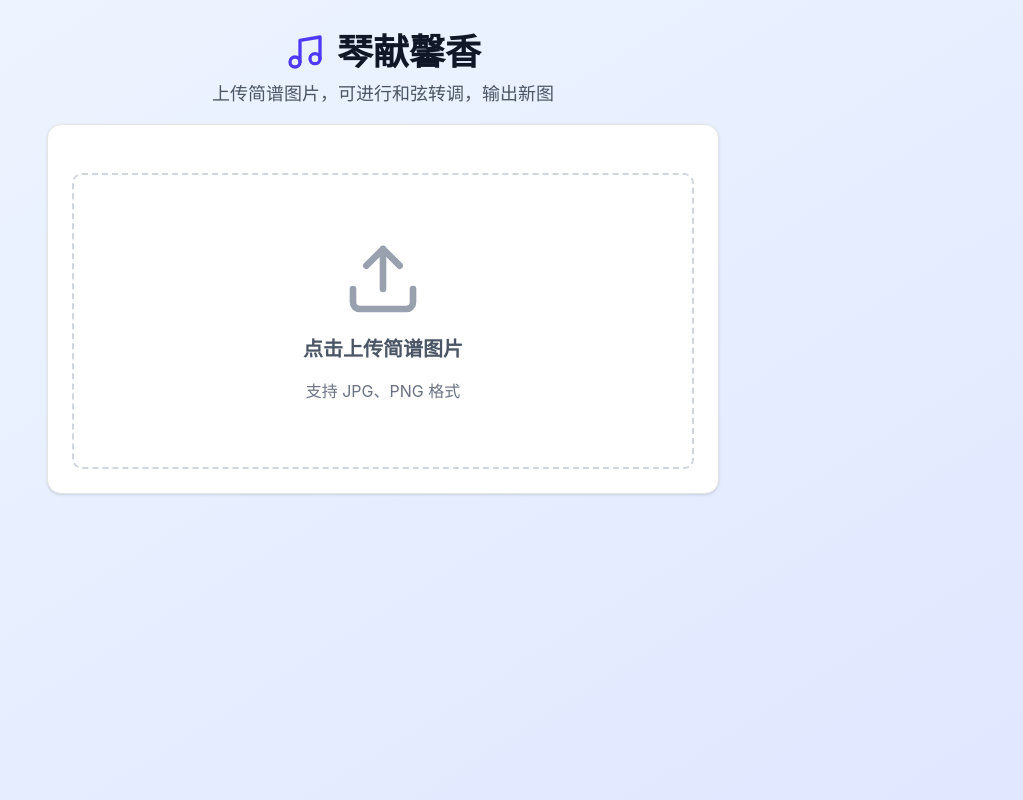
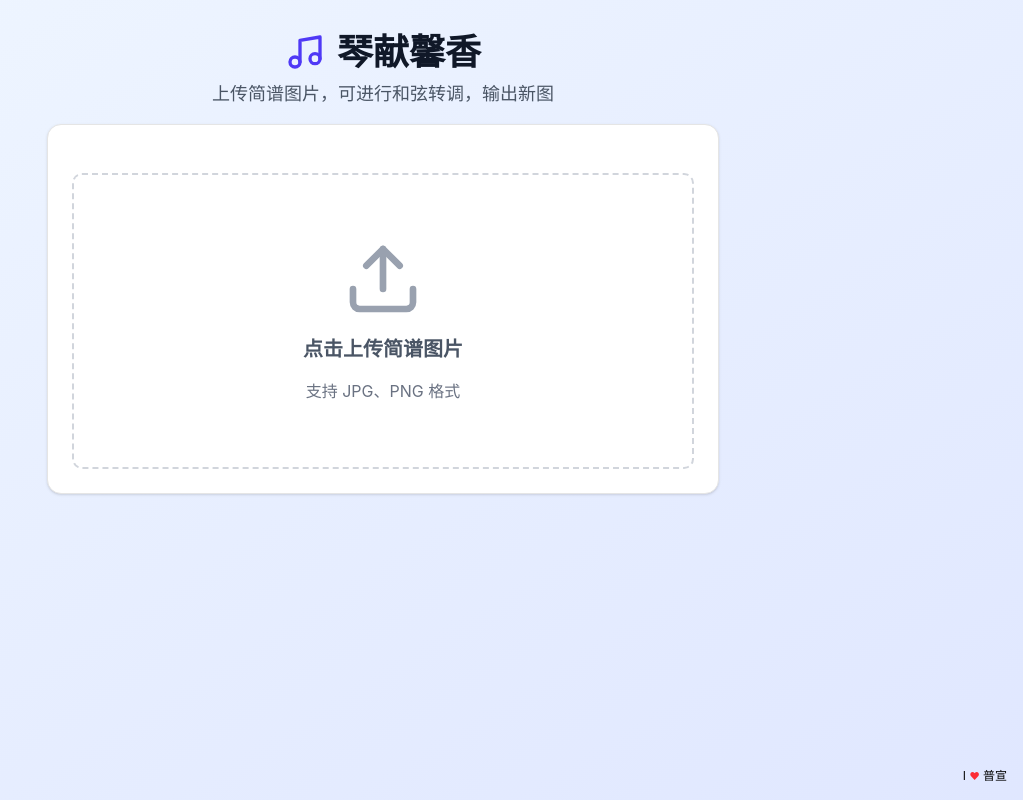
Before and after one commit to fuyuhao1008/chord-transposer, a Next.js app: page /transpose in a window 1280 px wide. Shown: the whole page, without its empty margins (257-1280 px from the left). Built offline with nearby package versions, Linux system fonts and the light colour scheme.

Commit message:
fix: 进一步缩小署名字体，特别是爱心图标

```diff
--- a/src/app/layout.tsx
+++ b/src/app/layout.tsx
@@ -64,6 +64,9 @@ export default function RootLayout({
       <body className="antialiased">
         <ErrorBoundary>
           {children}
+          <div className="fixed bottom-4 right-4 text-xs z-50" style={{ fontFamily: '"Noto Serif SC", "Georgia", serif' }}>
+            I <span className="text-red-500 text-[10px]">❤</span> <span className="text-black">普宣</span>
+          </div>
         </ErrorBoundary>
       </body>
     </html>
```
